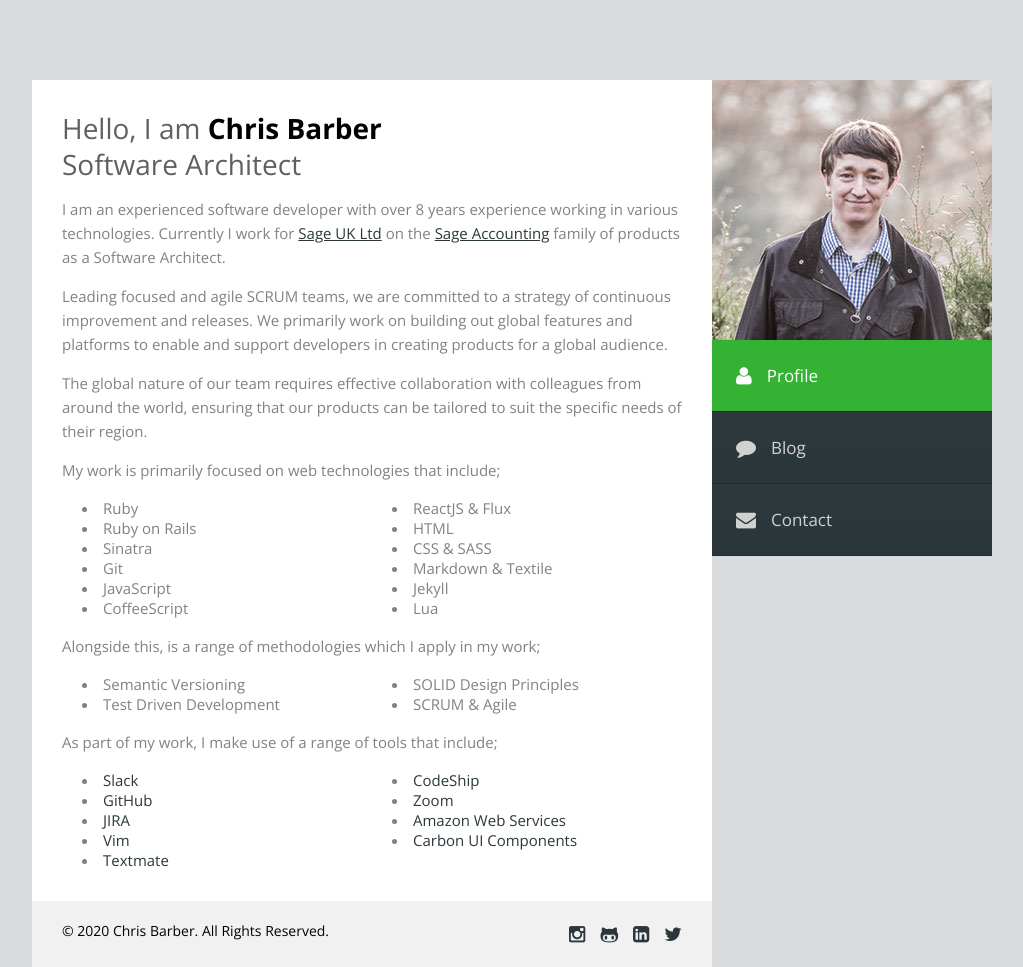
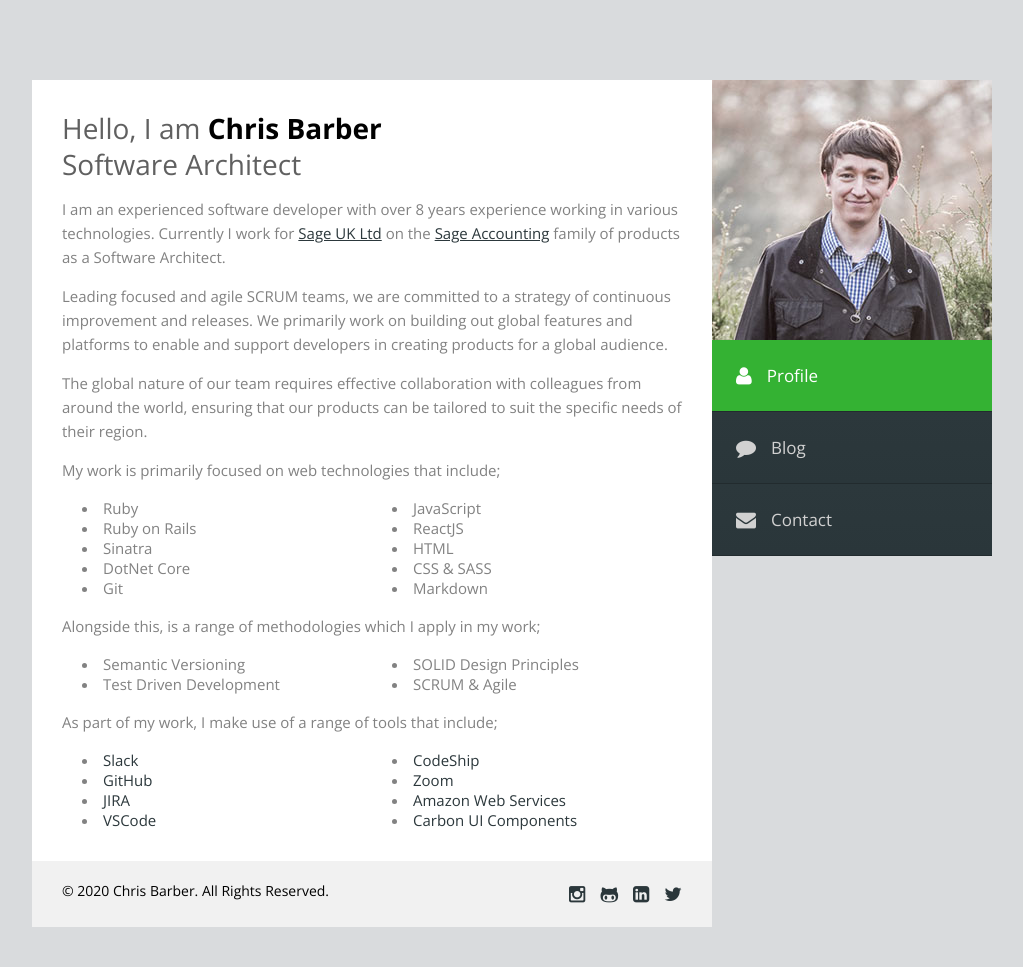
Before and after one commit to chrisbarber86/chris-barber.co.uk, a Jekyll site: the page built from index.md, in a window 1280 px wide. Shown: the whole page, without its empty margins (128-1151 px from the left). Built offline with Jekyll 4.4.1, drawn with Linux system fonts in a browser that asks for light colours; our own code applies the rules of GitHub Pages for plain Markdown files; after the commit the page ends 927 px from its top, so only the background shows below that.

Commit message:
Update index.md

```diff
--- a/index.md
+++ b/index.md
@@ -17,15 +17,13 @@ My work is primarily focused on web technologies that include;
 * Ruby
 * Ruby on Rails
 * Sinatra
+* DotNet Core
 * Git
 * JavaScript
-* CoffeeScript
-* ReactJS & Flux
+* ReactJS
 * HTML
 * CSS & SASS
-* Markdown & Textile
-* Jekyll
-* Lua
+* Markdown
 
 Alongside this, is a range of methodologies which I apply in my work;
 
@@ -39,8 +37,7 @@ As part of my work, I make use of a range of tools that include;
 * [Slack](https://slack.com)
 * [GitHub](https://www.github.com)
 * [JIRA](https://atlassian.com/software/jira)
-* [Vim](http://www.vim.org/)
-* [Textmate](https://macromates.com/)
+* [VSCode](https://code.visualstudio.com/)
 * [CodeShip](https://codeship.com/)
 * [Zoom](https://zoom.us/)
 * [Amazon Web Services](https://aws.amazon.com)
```
